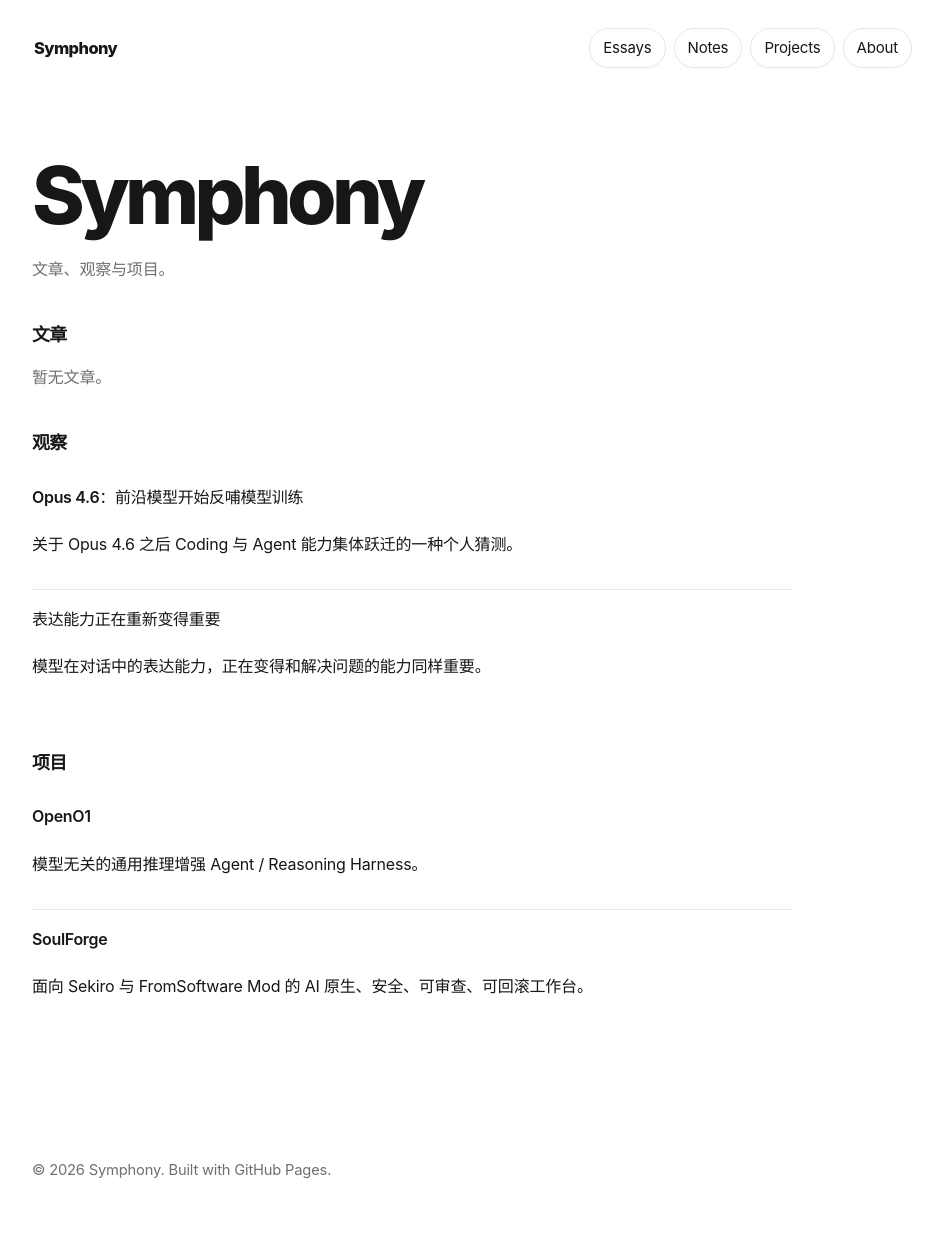
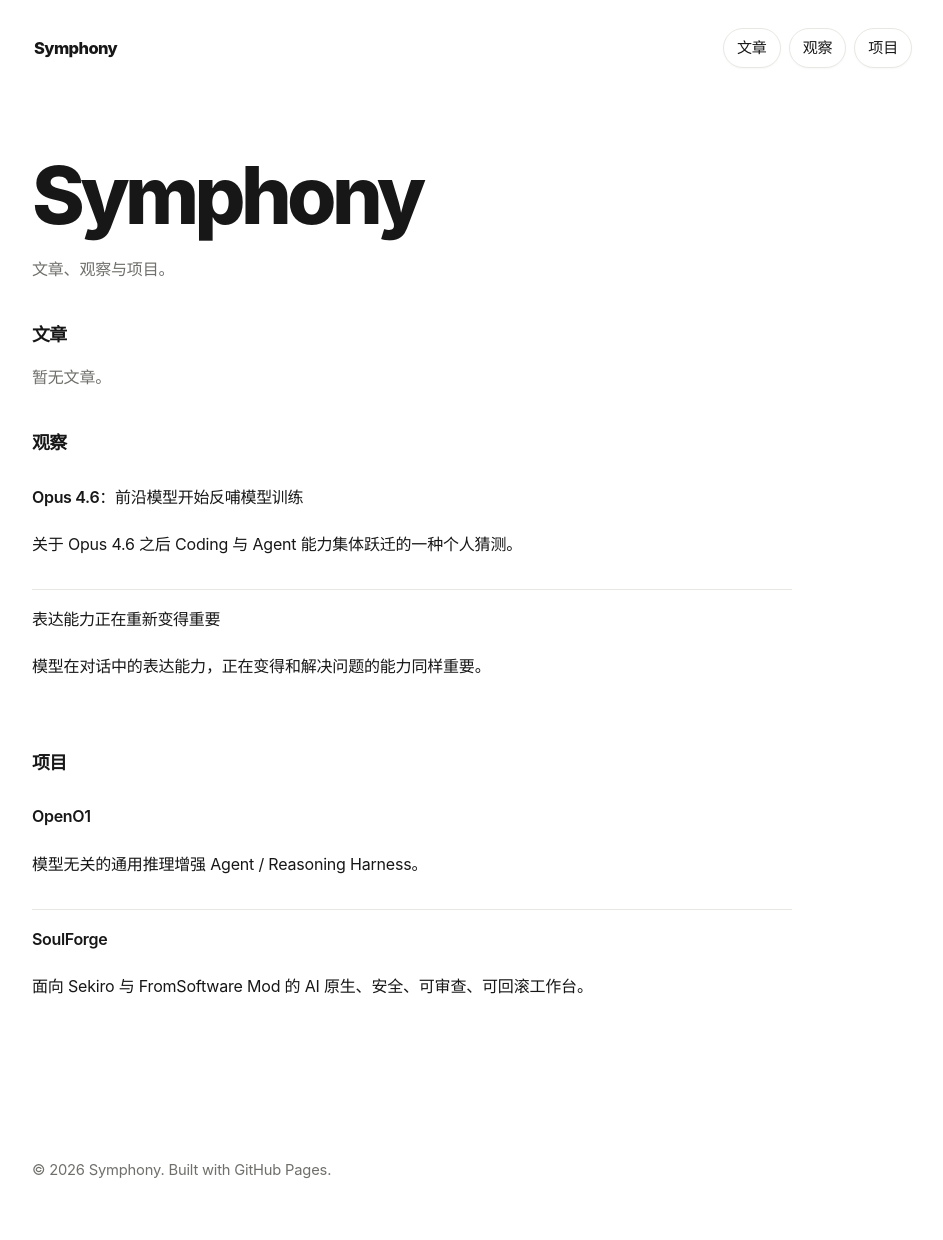
Before and after one commit to 3516027002att-ui/3516027002att-ui.github.io, a Jekyll site: the page built from index.md, in a window 1280 px wide. Shown: the whole page, without its empty margins (168-1111 px from the left). Built offline with Jekyll 4.4.1, drawn with Linux system fonts in a browser that asks for light colours.

Commit message:
Limit navigation to articles observations and projects

```diff
--- a/_layouts/default.html
+++ b/_layouts/default.html
@@ -13,10 +13,9 @@
       <div class="container nav">
         <a class="brand" href="{{ '/' | relative_url }}">{{ site.title }}</a>
         <nav class="nav-links" aria-label="Main navigation">
-          <a href="{{ '/essays/' | relative_url }}">Essays</a>
-          <a href="{{ '/notes/' | relative_url }}">Notes</a>
-          <a href="{{ '/projects/' | relative_url }}">Projects</a>
-          <a href="{{ '/about/' | relative_url }}">About</a>
+          <a href="{{ '/essays/' | relative_url }}">文章</a>
+          <a href="{{ '/notes/' | relative_url }}">观察</a>
+          <a href="{{ '/projects/' | relative_url }}">项目</a>
         </nav>
       </div>
     </header>
```
